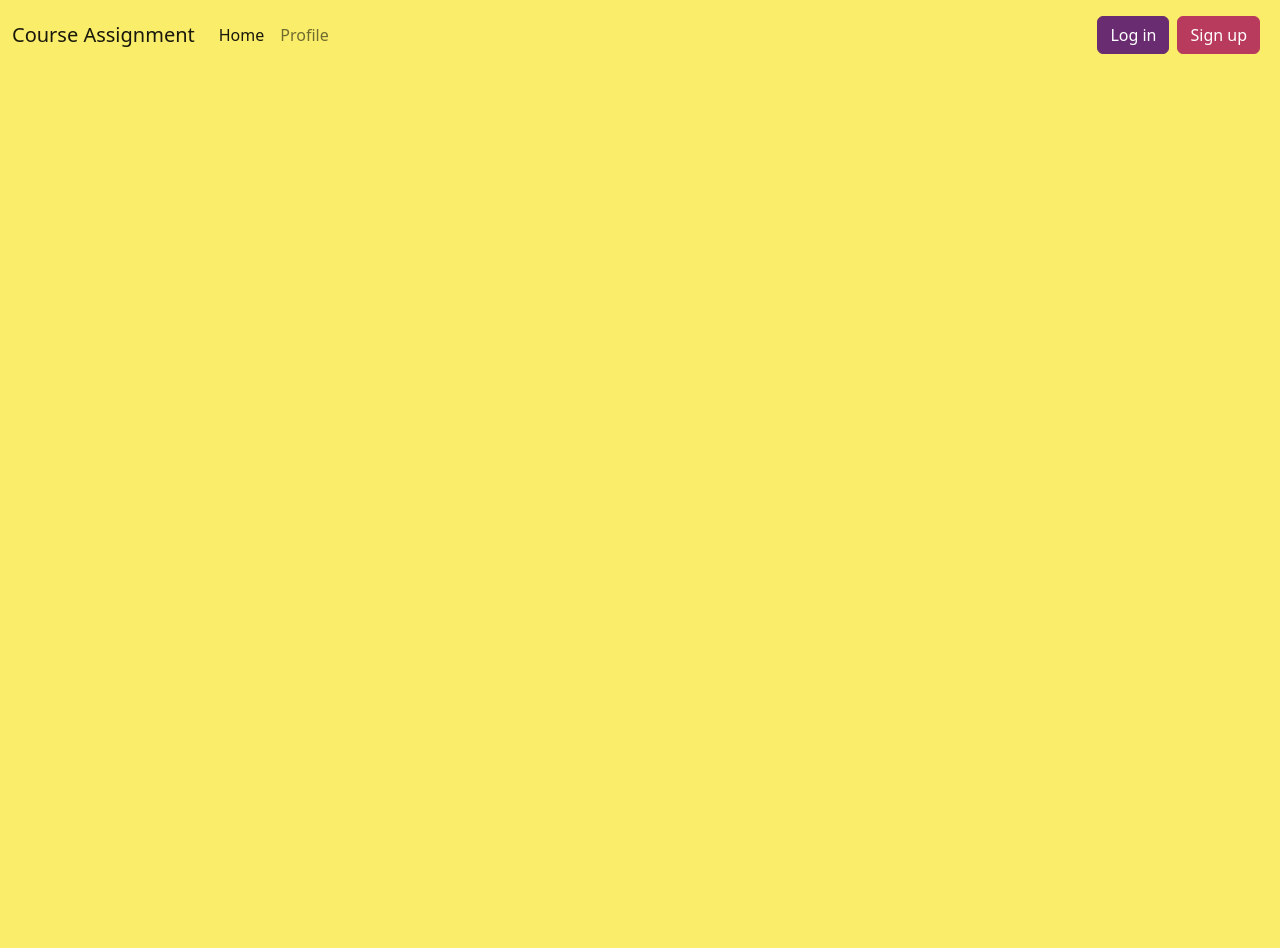
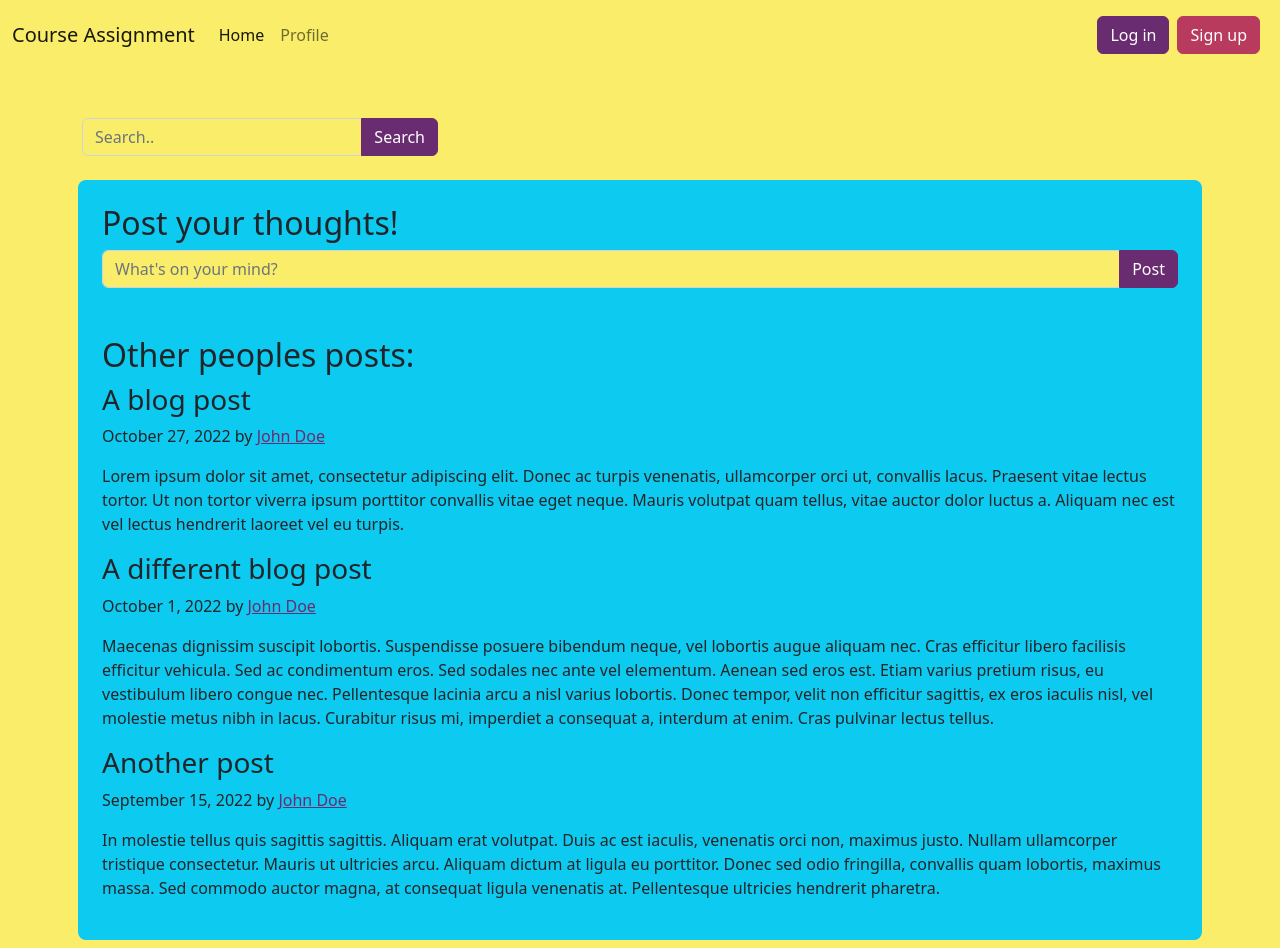
Before and after one commit to ohjenssen/css-frameworks-course-assignment, a website: page index.html in a window 1280 px wide. Before the commit the page ends 800 px from the top, so only its background shows below. Drawn offline with nearby package versions, Linux system fonts and the light colour scheme.

Commit message:
Added content

```diff
--- a/index.html
+++ b/index.html
@@ -9,7 +9,7 @@
 </head>
 <body>
     <header>
-        <nav class="navbar navbar-expand-sm navbar-light-brand-color">
+        <nav class="navbar navbar-expand-sm navbar-light-brand-color mb-5">
             <div class="container-fluid">
 
                 <a class="navbar-brand" href="#">Course Assignment</a>
@@ -30,10 +30,51 @@
                     <button type="button" class="btn btn-secondary m-2">Sign up</button>
                 </div>
 
-
             </div>
         </nav>
     </header>
+    <main>
+        <div class="container">
+
+        </div>
+        <div class="container">
+            <div class="row">
+                <div class="col-6 col-lg-4 col-xl-4 col-xxl-4">
+                    <div class="input-group mb-3">
+                        <input type="text" class="form-control" placeholder="Search.." aria-label="Search..." aria-describedby="Search-button">
+                        <button class="btn btn-primary" type="button" id="button-addon2">Search</button>
+                    </div>
+                </div>
+            </div>
+            <div class="row">
+                <div class="col m-2 p-4 bg-info rounded-3">
+                    <h2>Post your thoughts!</h2>
+                    <form class="mb-5">
+                        <div class="input-group mb-3">
+                            <input type="text" class="form-control" placeholder="What's on your mind?" aria-label="What's on your mind?" aria-describedby="Create-post-button">
+                            <button class="btn btn-primary" type="button" id="button-addon2">Post</button>
+                        </div>
+                    </form>
+                    <h2>Other peoples posts:</h2>
+                    <article class="blog-post">
+                        <h3 class="blog-post-title">A blog post</h3>
+                        <p class="blog-post-meta">October 27, 2022 by <a href="#">John Doe</a></p>
+                        <p>Lorem ipsum dolor sit amet, consectetur adipiscing elit. Donec ac turpis venenatis, ullamcorper orci ut, convallis lacus. Praesent vitae lectus tortor. Ut non tortor viverra ipsum porttitor convallis vitae eget neque. Mauris volutpat quam tellus, vitae auctor dolor luctus a. Aliquam nec est vel lectus hendrerit laoreet vel eu turpis.</p>
+                      </article>
+                      <article class="blog-post">
+                        <h3 class="blog-post-title">A different blog post</h3>
+                        <p class="blog-post-meta">October 1, 2022 by <a href="#">John Doe</a></p>
+                        <p>Maecenas dignissim suscipit lobortis. Suspendisse posuere bibendum neque, vel lobortis augue aliquam nec. Cras efficitur libero facilisis efficitur vehicula. Sed ac condimentum eros. Sed sodales nec ante vel elementum. Aenean sed eros est. Etiam varius pretium risus, eu vestibulum libero congue nec. Pellentesque lacinia arcu a nisl varius lobortis. Donec tempor, velit non efficitur sagittis, ex eros iaculis nisl, vel molestie metus nibh in lacus. Curabitur risus mi, imperdiet a consequat a, interdum at enim. Cras pulvinar lectus tellus. </p>
+                      </article>
+                      <article class="blog-post">
+                        <h3 class="blog-post-title">Another post</h3>
+                        <p class="blog-post-meta">September 15, 2022 by <a href="#">John Doe</a></p>
+                        <p>In molestie tellus quis sagittis sagittis. Aliquam erat volutpat. Duis ac est iaculis, venenatis orci non, maximus justo. Nullam ullamcorper tristique consectetur. Mauris ut ultricies arcu. Aliquam dictum at ligula eu porttitor. Donec sed odio fringilla, convallis quam lobortis, maximus massa. Sed commodo auctor magna, at consequat ligula venenatis at. Pellentesque ultricies hendrerit pharetra. </p>
+                      </article>
+                </div>
+            </div>
+        </div>
+    </main>
 
     <script src="/node_modules/bootstrap/dist/js/bootstrap.bundle.min.js"></script>
 </body>
```
